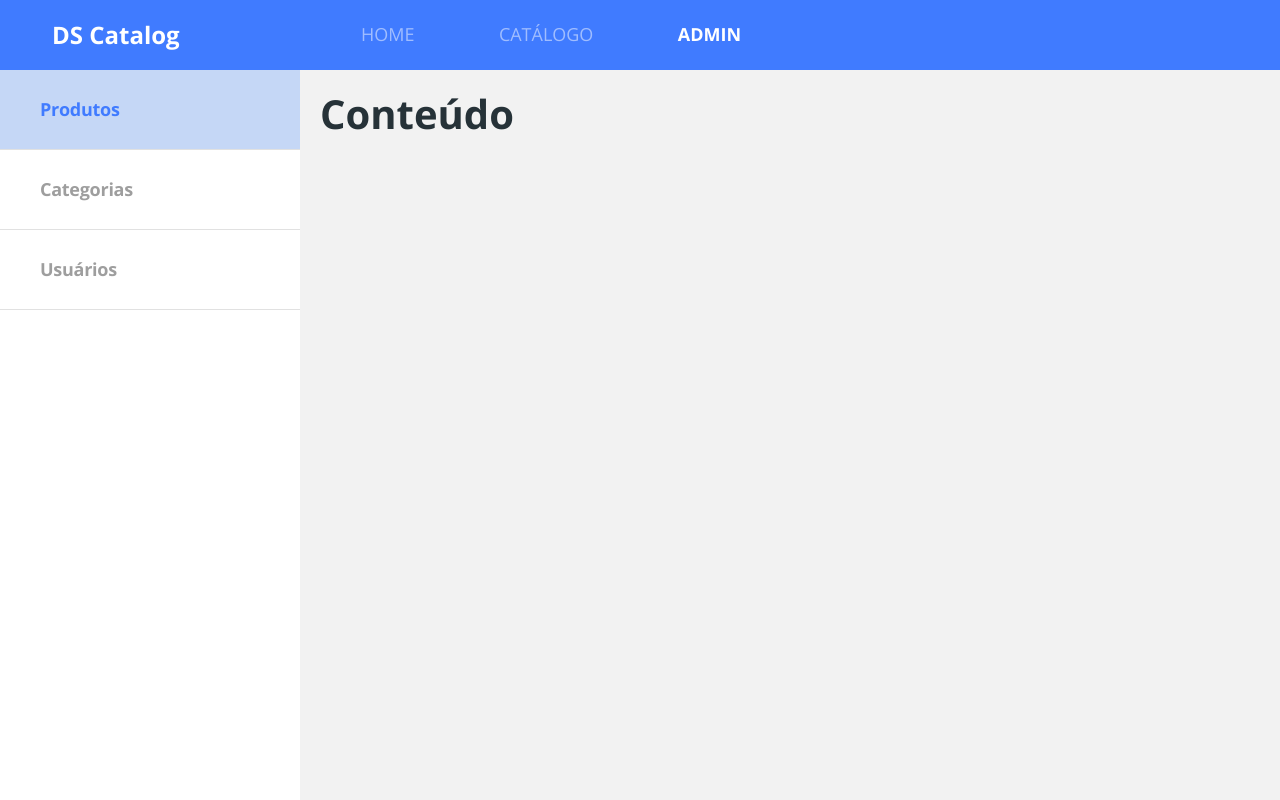
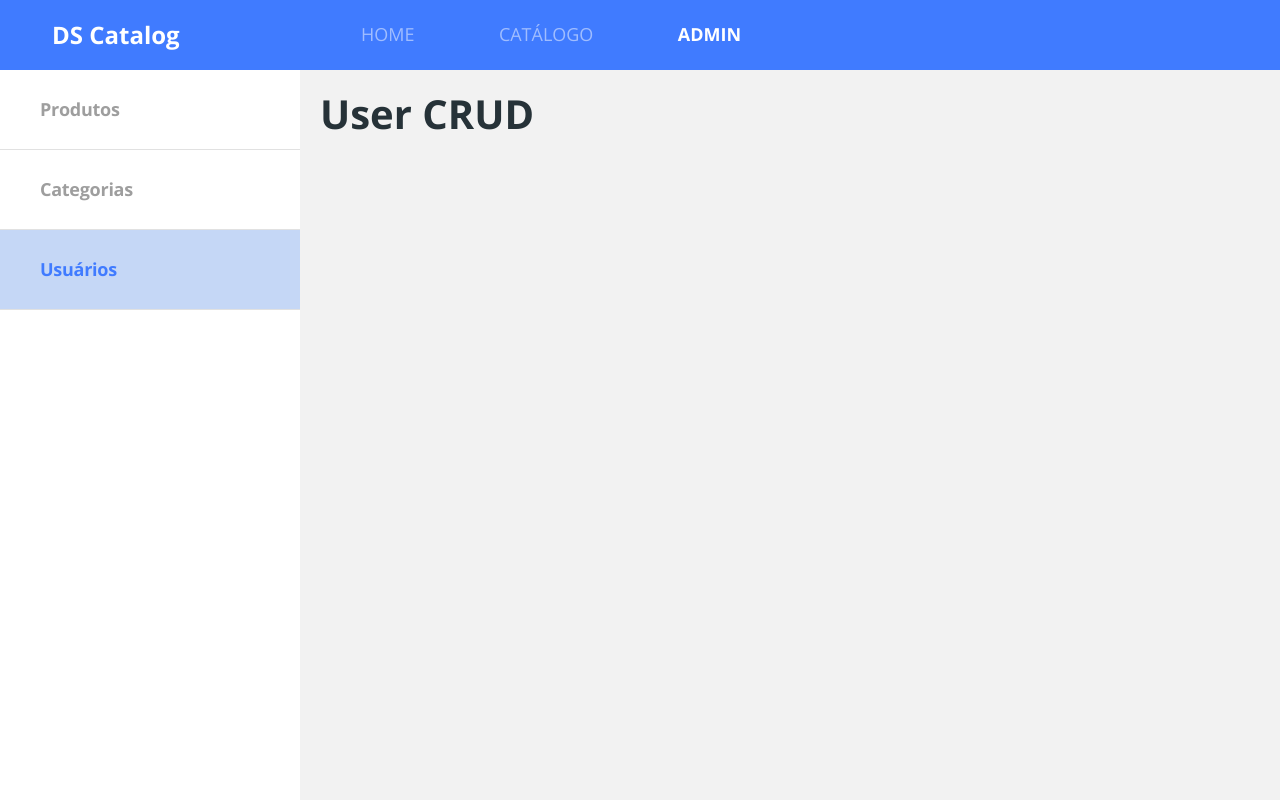
Before and after one commit to joaopaulomelosilva/dscatalog, a React (Create React App) app in the folder frontend/: page /admin/users in a window 1280 px wide. Built offline with nearby package versions, Linux system fonts and the light colour scheme; the HTML template or start-up script is replaced by a standard one.

Commit message:
Routes, redirectins, nesting

```diff
--- a/frontend/src/Routes.tsx
+++ b/frontend/src/Routes.tsx
@@ -1,4 +1,4 @@
-import { BrowserRouter, Switch, Route } from 'react-router-dom';
+import { BrowserRouter, Switch, Route, Redirect } from 'react-router-dom';
 import Home from 'pages/Home';
 import Navbar from 'components/Navbar';
 import Catalog from 'pages/Catalog';
@@ -18,6 +18,7 @@
       <Route path="/products/:productId">
         <ProductDetails />
       </Route>
+      <Redirect from="/admin" to="/admin/products" exact />
       <Route path="/admin">
         <Admin />
       </Route>
--- a/frontend/src/pages/Admin/Navbar/index.tsx
+++ b/frontend/src/pages/Admin/Navbar/index.tsx
@@ -1,3 +1,4 @@
+import { NavLink } from 'react-router-dom';
 import './styles.css';
 
 const Navbar = () => {
@@ -6,19 +7,19 @@
         <nav className='admin-nav-container'>
             <ul>
                 <li>
-                    <a href="link" className='admin-nav-item active'>
+                    <NavLink to="/admin/products" className='admin-nav-item'>
                         <p>Produtos</p>
-                    </a>
+                    </NavLink>
                 </li>
                 <li>
-                    <a href="link" className='admin-nav-item'>
+                    <NavLink to="/admin/categories" className='admin-nav-item'>
                         <p>Categorias</p>
-                    </a>
+                    </NavLink>
                 </li>
                 <li>
-                    <a href="link" className='admin-nav-item'>
+                    <NavLink to="/admin/users" className='admin-nav-item'>
                         <p>Usuários</p>
-                    </a>
+                    </NavLink>
                 </li>
             </ul>
         </nav>
--- a/frontend/src/pages/Admin/index.tsx
+++ b/frontend/src/pages/Admin/index.tsx
@@ -1,4 +1,5 @@
 import Navbar from "./Navbar";
+import { Switch, Route } from "react-router-dom";
 
 import './styles.css';
 
@@ -7,7 +8,17 @@
     <div className="admin-container">
       <Navbar></Navbar>
         <div className="admin-content">
-          <h1>Conteúdo</h1>
+          <Switch>
+            <Route path='/admin/products'>
+              <h1>Product CRUD</h1>
+            </Route>
+            <Route path='/admin/categories'>
+              <h1>Category CRUD</h1>
+            </Route>
+            <Route path='/admin/users'>
+              <h1>User CRUD</h1>
+            </Route>
+          </Switch>
         </div>
     </div>
   );
```
